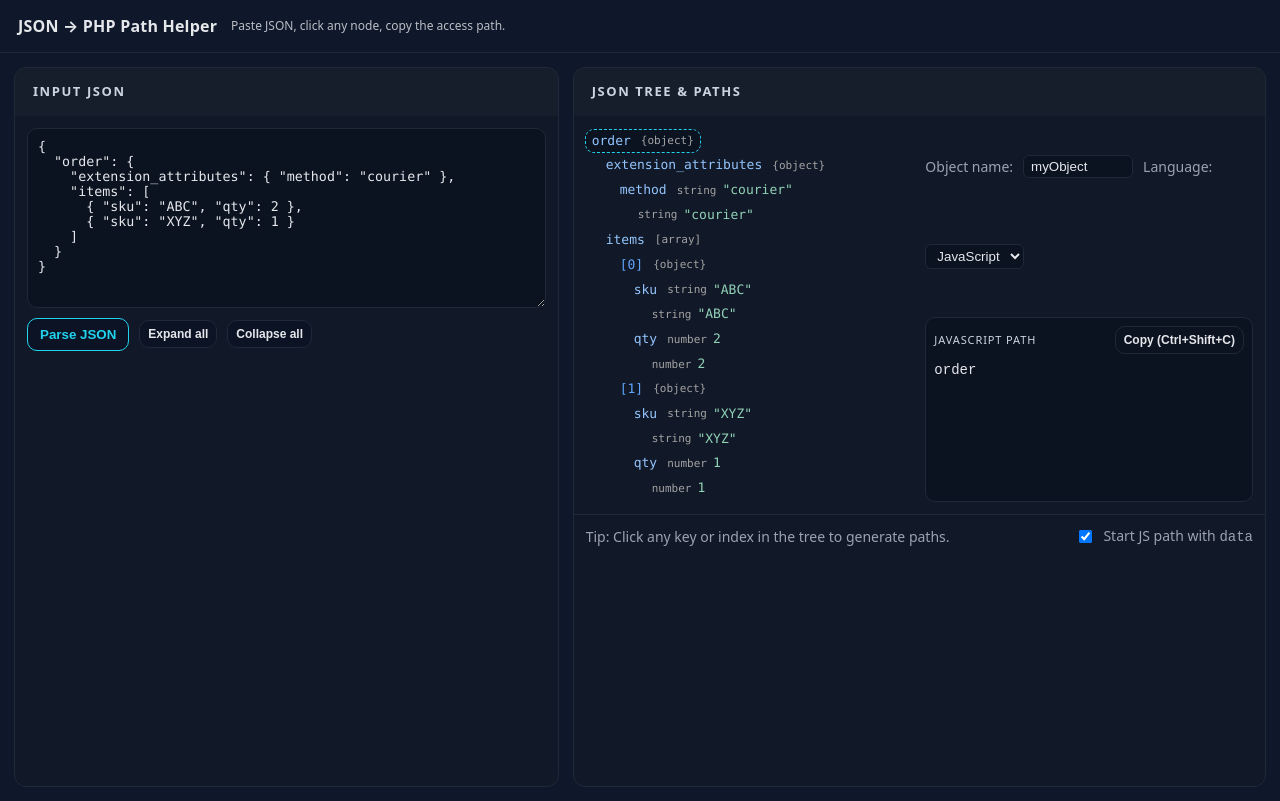
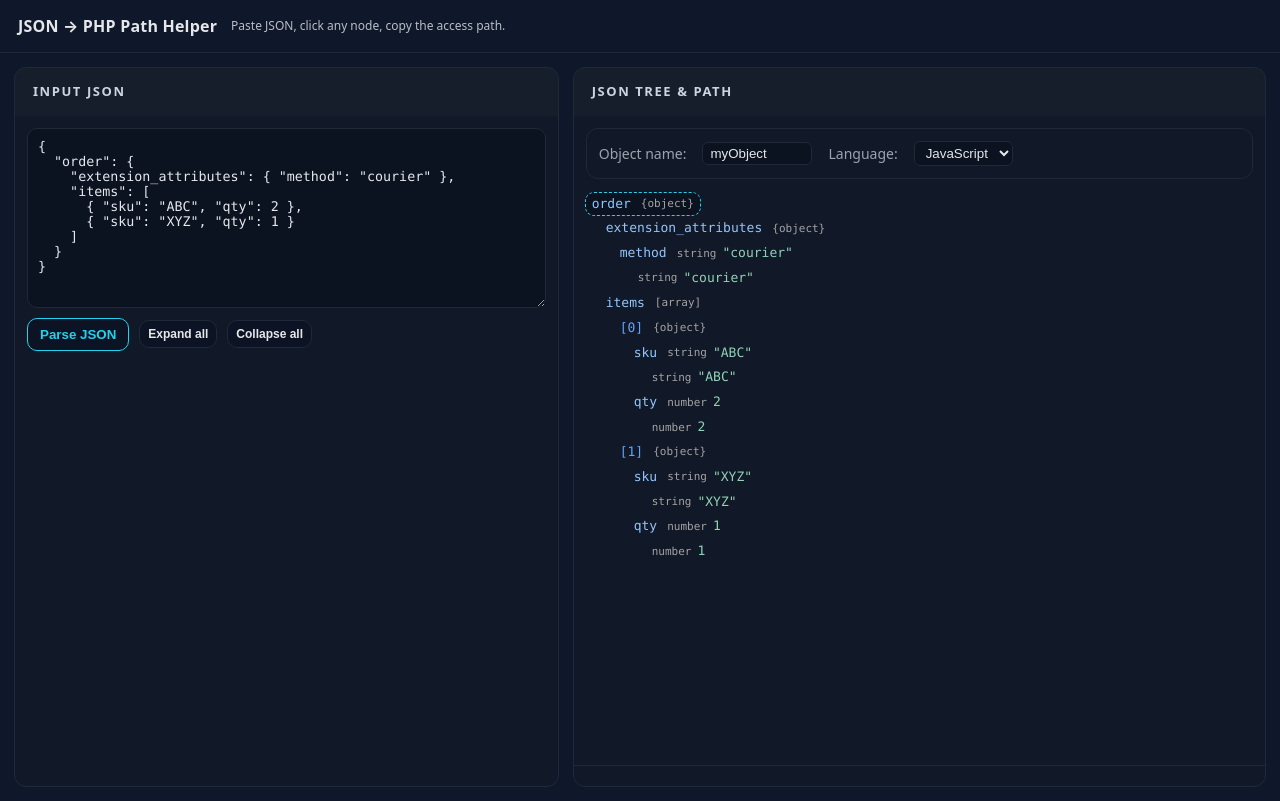
Before and after one commit to JBetts97/json-path-helper, a plain HTML site: page index.html in a window 1280 px wide. Drawn offline with Linux system fonts and the light colour scheme.

Commit message:
Refactor index.html to improve structure and clarity of JSON input and output sections

```diff
--- a/index.html
+++ b/index.html
@@ -68,7 +68,7 @@
     <span class="small">Paste JSON, click any node, copy the access path.</span>
   </header>
   <main>
-    <!-- LEFT: Input + Tree -->
+    <!-- LEFT: Input JSON -->
     <section class="card">
       <header><h2>Input JSON</h2></header>
       <div class="body" style="gap:10px; display:flex; flex-direction:column;">
@@ -90,13 +90,13 @@
       </div>
     </section>
 
-    <!-- RIGHT: Tree + Paths -->
-    <section class="card" style="min-height: 320px;">
-      <header><h2>JSON Tree & Paths</h2></header>
-      <div class="body" style="display:grid; grid-template-columns: 1fr 1fr; gap:12px; min-height:0;">
-        <div class="tree" id="tree" aria-live="polite"></div>
-        <div class="paths" id="paths">
-          <div class="row" style="margin-bottom:10px; gap:10px;">
+    <!-- RIGHT: Controls + Tree + Output -->
+    <section class="card" style="min-height: 320px; display:flex; flex-direction:column;">
+      <header><h2>JSON Tree & Path</h2></header>
+      <div class="body" style="flex:1; display:flex; flex-direction:column; min-height:0;">
+        <!-- Controls Card -->
+        <div class="card" style="margin-bottom:12px;">
+          <div class="body" style="display:flex; gap:16px; align-items:center;">
             <label for="objectName" class="muted">Object name:</label>
             <input id="objectName" type="text" value="myObject" style="width:110px; background:#0b1220; color:var(--text); border:1px solid #1f2937; border-radius:6px; padding:3px 7px;" />
             <label for="langSelect" class="muted">Language:</label>
@@ -106,33 +106,26 @@
               <option value="php">PHP</option>
             </select>
           </div>
-          <div class="path" id="path-js" style="display:none;">
-            <div class="label">JavaScript Path <button class="btn min ghost" id="copyGeneratedBtn-js">Copy (Ctrl+Shift+C)</button></div>
-            <code id="out-generated-js" style="white-space:pre;">—</code>
-          </div>
-          <div class="path" id="path-python" style="display:none;">
-            <div class="label">Python Path <button class="btn min ghost" id="copyGeneratedBtn-python">Copy (Ctrl+Shift+C)</button></div>
-            <code id="out-generated-python" style="white-space:pre;">—</code>
-          </div>
-          <div class="path" id="path-php" style="display:none;">
-            <div class="label">PHP Path <button class="btn min ghost" id="copyGeneratedBtn-php">Copy (Ctrl+Shift+C)</button></div>
-            <code id="out-generated-php" style="white-space:pre;">—</code>
-          </div>
         </div>
+        <!-- Tree -->
+        <div class="tree" id="tree" aria-live="polite" style="flex:1 1 auto;"></div>
       </div>
       <div class="footer">
-        <span class="muted">Tip: Click any key or index in the tree to generate paths.</span>
-        <div class="row">
-          <label class="muted" style="display:flex; gap:8px; align-items:center;">
-            <input type="checkbox" id="jsStartData" checked />
-            <span>Start JS path with <code>data</code></span>
-          </label>
-        </div>
+        <div id="output-path-footer"></div>
       </div>
     </section>
   </main>
 
   <script>
+    // Move output path UI to footer on load
+    function movePathOutputToFooter() {
+      const paths = document.getElementById('paths');
+      const footer = document.getElementById('output-path-footer');
+      if (paths && footer) {
+        footer.appendChild(paths);
+      }
+    }
+    window.addEventListener('DOMContentLoaded', movePathOutputToFooter);
     // Utilities
     const isPlainObject = (v) => Object.prototype.toString.call(v) === '[object Object]';
     const escapeSingleQuotes = (s) => String(s).replace(/'/g, "\\'");
@@ -365,10 +358,6 @@
     document.getElementById('parseBtn').addEventListener('click', parseAndRender);
     document.getElementById('expandAllBtn').addEventListener('click', () => setAllHidden(false));
     document.getElementById('collapseAllBtn').addEventListener('click', () => setAllHidden(true));
-    document.getElementById('jsStartData').addEventListener('change', () => {
-      const active = document.querySelector('.tree .node.active');
-      if(active){ active.click(); }
-    });
     document.getElementById('objectName').addEventListener('input', () => {
       const active = document.querySelector('.tree .node.active');
       if(active){ active.click(); }
```
